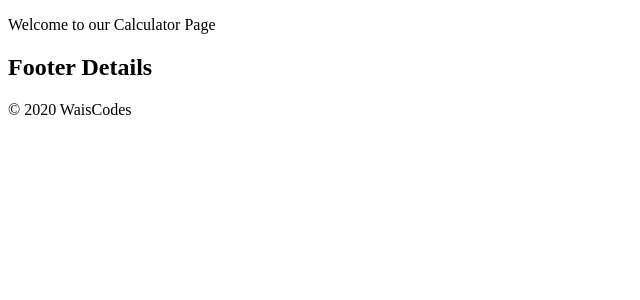
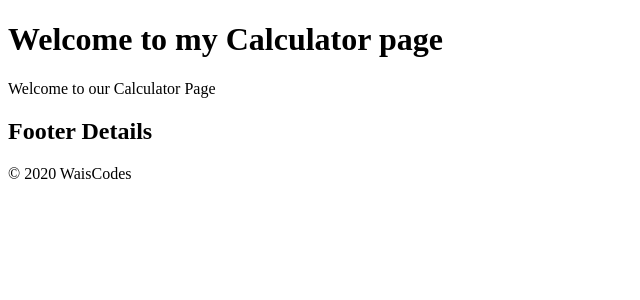
Before and after one commit to waiscodes/php-ride-along, a PHP site: page /calc.php in a window 1280 px wide. Shown: the part 103-403 px from the top of the page, without its empty margins (0-640 px from the left). Run offline with PHP 8.4, Linux system fonts and the light colour scheme.

Commit message:
use of globals to set page title and main h1

```diff
--- a/calc.php
+++ b/calc.php
@@ -1,4 +1,7 @@
 <?php
+
+$GLOBALS['pageTitle'] = 'Calculator';
+
     //Header
     include './templates/header.php';
 ?>
--- a/templates/header.php
+++ b/templates/header.php
@@ -3,7 +3,7 @@
 <head>
     <meta charset="UTF-8">
     <meta name="viewport" content="width=device-width, initial-scale=1.0">
-    <title></title>
+    <title><?php echo $GLOBALS['pageTitle'] ?></title>
 
     <!-- Styles -->
     <link rel="stylesheet" href="./css/main.css">
@@ -14,3 +14,4 @@
 <body>
     <?php include dirname(__FILE__).'/nav.php' ?>
 <!-- dirname is a function that finds the absolute path regardless. It's safer and future proof so possibly make a practice of using this more. -->
+<h1>Welcome to my <? echo $GLOBALS['pageTitle'] ?> page</h1>
```
